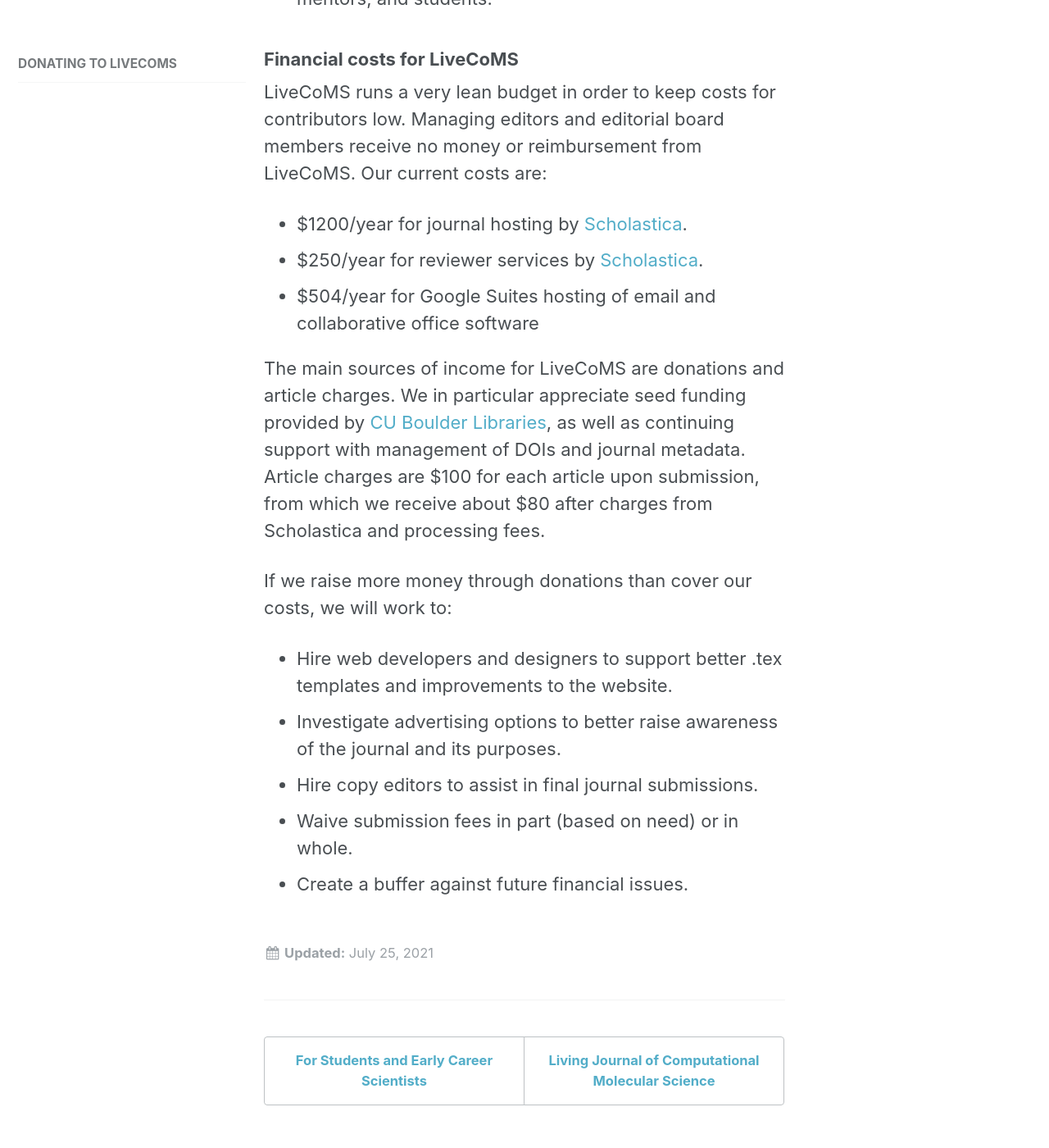
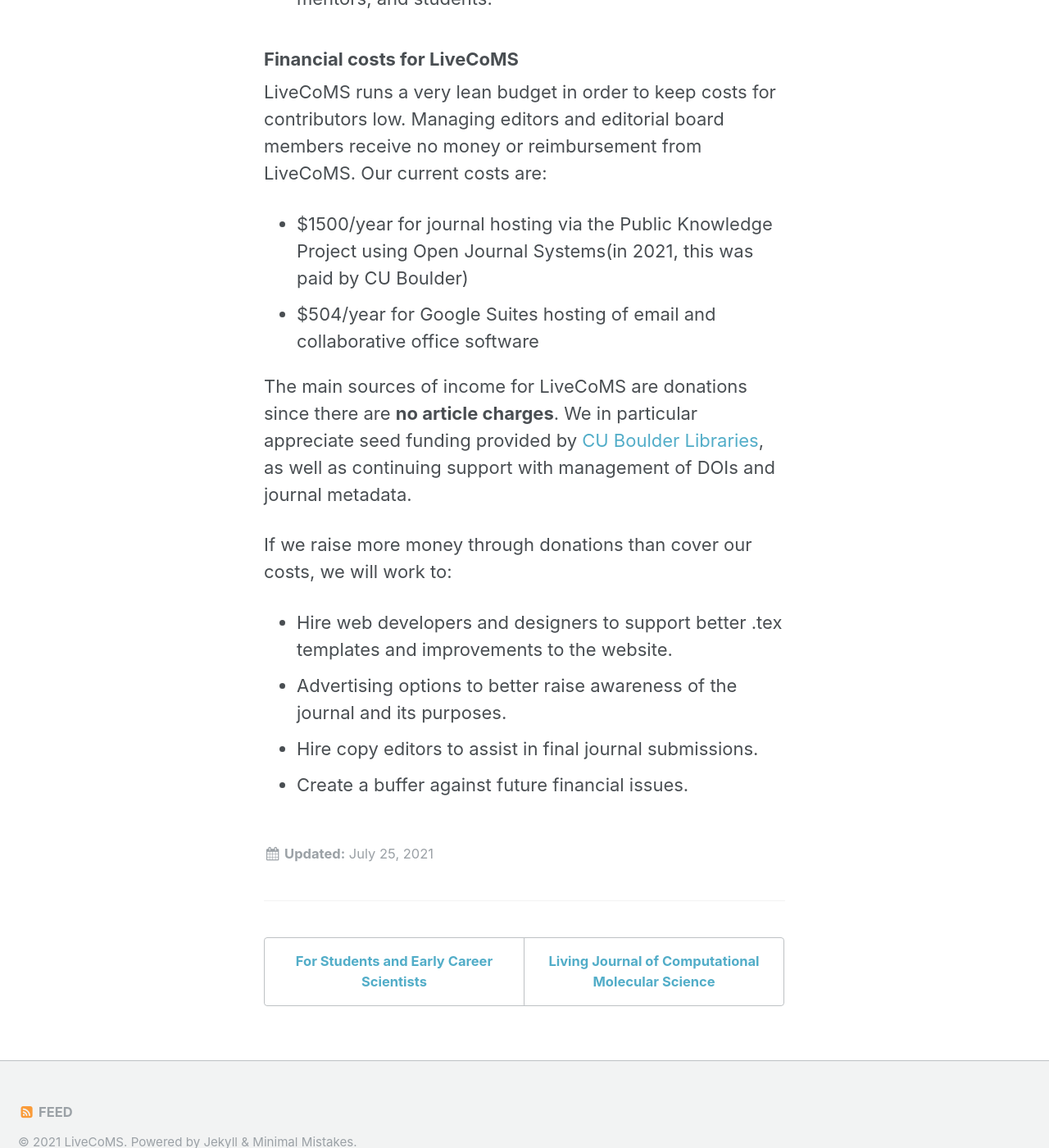
Before and after one commit to livecomsjournal/livecomsjournal.github.io, a Jekyll site: the page built from _about_livecoms/04_donations.md, in a window 1280 px wide and 1400 px high, scrolled down 1027 px. Shown: the whole window at 82% size. Built offline with Jekyll 4.4.1, drawn with Linux system fonts in a browser that asks for light colours.

Commit message:
Update 04_donations.md
Updated to be consistent with the new webpage. Eventually get rid of this.

```diff
--- a/_about_livecoms/04_donations.md
+++ b/_about_livecoms/04_donations.md
@@ -35,19 +35,14 @@
 receive no money or reimbursement from LiveCoMS.  Our current costs
 are:
 
-* $1200/year for journal hosting by [Scholastica](http://www.scholasticahq.com).
-* $250/year for reviewer services by [Scholastica](http://www.scholasticahq.com).
+* $1500/year for journal hosting via the Public Knowledge Project using Open Journal Systems(in 2021, this was paid by CU Boulder)
 * $504/year for Google Suites hosting of email and collaborative office software
 
-The main sources of income for LiveCoMS are donations and article
-charges. We in particular appreciate seed funding provided by [CU
-Boulder Libraries](https://www.colorado.edu/libraries/), as well as continuing support with management of DOIs and journal metadata. Article charges are
-$100 for each article upon submission, from which we receive about
-$80 after charges from Scholastica and processing fees.
+The main sources of income for LiveCoMS are donations since there are **no article charges**. We in particular appreciate seed funding provided by [CU
+Boulder Libraries](https://www.colorado.edu/libraries/), as well as continuing support with management of DOIs and journal metadata.
 
 If we raise more money through donations than cover our costs, we will work to:
   * Hire web developers and designers to support better .tex templates and improvements to the website.
-  * Investigate advertising options to better raise awareness of the journal and its purposes.
+  * Advertising options to better raise awareness of the journal and its purposes.
   * Hire copy editors to assist in final journal submissions.
-  * Waive submission fees in part (based on need) or in whole.
   * Create a buffer against future financial issues.
```
